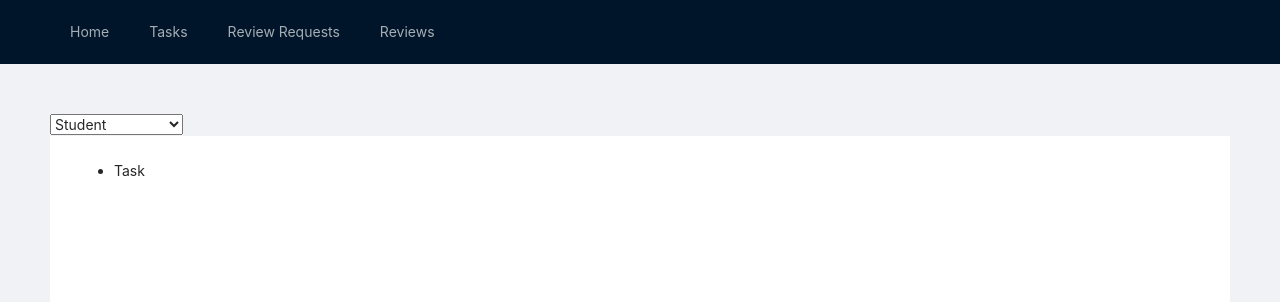
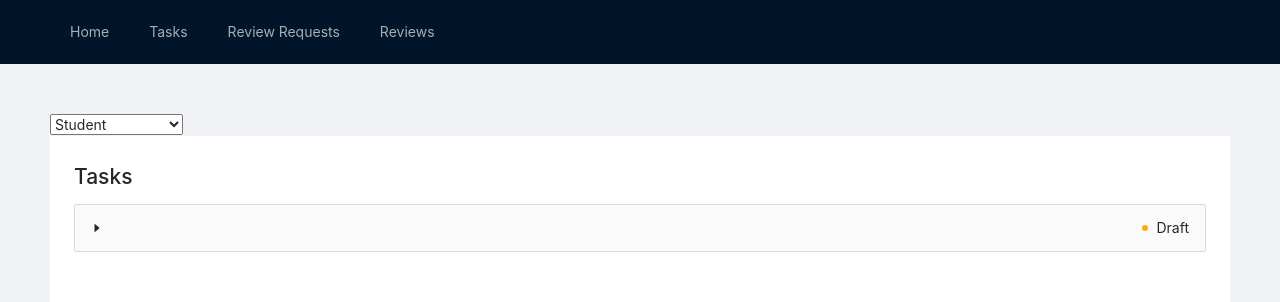
Before and after one commit to lp-msarchitect/x-check-app, a React (Create React App) app: page /tasks in a window 1280 px wide. Shown: the top 302 px of the page. Built offline with nearby package versions, Linux system fonts and the light colour scheme; data requests are answered from the project's data file.

Commit message:
feat: create Tasks, SIngleTask and TaskItemsCategoryList components

```diff
--- /dev/null
+++ b/src/components/SingleTask/SingleTask.tsx
@@ -0,0 +1,36 @@
+import React from 'react';
+import { Task, TaskItem } from '../../models/data-models';
+import TaskItemCategoryList from '../TaskItemCategoryList/TaskItemCategoryList';
+
+interface SingleTaskProps {
+  singleTask: Task;
+}
+
+const SingleTask = ({ singleTask }: SingleTaskProps): JSX.Element => {
+  const [basic, extra, fines]: Array<TaskItem[]> = [[], [], []];
+  singleTask.items.forEach((item) => {
+    switch (item.category) {
+      case 'Basic Scope':
+        basic.push(item);
+        break;
+      case 'Extra Scope':
+        extra.push(item);
+        break;
+      case 'Fines':
+        fines.push(item);
+        break;
+      default:
+        basic.push(item);
+    }
+  });
+
+  return (
+    <>
+      <TaskItemCategoryList items={basic} />
+      <TaskItemCategoryList items={extra} />
+      <TaskItemCategoryList items={fines} />
+    </>
+  );
+};
+
+export default SingleTask;
--- /dev/null
+++ b/src/components/TaskItemCategoryList/TaskItemCategoryList.scss
@@ -0,0 +1,6 @@
+.tasks {
+  h3 {
+    margin-top: 1rem;
+    margin-bottom: 0;
+  }
+}
--- /dev/null
+++ b/src/components/TaskItemCategoryList/TaskItemCategoryList.tsx
@@ -0,0 +1,35 @@
+import React from 'react';
+import { List } from 'antd';
+import { TaskItem } from '../../models/data-models';
+import './TaskItemCategoryList.scss';
+
+const TaskItemCategoryList = ({
+  items,
+}: {
+  items: TaskItem[];
+}): JSX.Element => {
+  return (
+    <div>
+      <h3>{items[0].category}</h3>
+      <List
+        itemLayout="horizontal"
+        dataSource={items}
+        renderItem={(item, i): JSX.Element => (
+          <List.Item>
+            <List.Item.Meta
+              title={`${i + 1}. ${item.title}`}
+              description={item.description}
+            />
+            {item.category !== 'Fines' ? (
+              <div>Max Score: {item.maxScore}</div>
+            ) : (
+              <div>Min Score: {item.minScore}</div>
+            )}
+          </List.Item>
+        )}
+      />
+    </div>
+  );
+};
+
+export default TaskItemCategoryList;
--- /dev/null
+++ b/src/components/Tasks/Tasks.scss
@@ -0,0 +1,3 @@
+.tasks {
+  background: white;
+}
--- a/src/components/Tasks/Tasks.tsx
+++ b/src/components/Tasks/Tasks.tsx
@@ -1,11 +1,63 @@
-import React from 'react';
+import React, { useState, useEffect } from 'react';
+import { Collapse, Badge } from 'antd';
+import { CaretRightOutlined } from '@ant-design/icons';
+import { Task, TaskState } from '../../models/data-models';
+import DataService from '../../services/data-service';
+import SingleTask from '../SingleTask/SingleTask';
+import './Tasks.scss';
 
 const Tasks = (): JSX.Element => {
+  const { Panel } = Collapse;
+  const [tasks, setTasks] = useState<Task[]>([]);
+
+  useEffect(() => {
+    const dataService = new DataService();
+    dataService
+      .getAllTasks()
+      .then((body) => {
+        setTasks(body || []);
+      })
+      .catch((err) => {
+        console.error(err);
+      });
+  }, []);
+
+  const genStateBadge = (state: TaskState): JSX.Element => {
+    switch (state) {
+      case 'DRAFT':
+        return <Badge status="warning" text="Draft" />;
+      case 'PUBLISHED':
+        return <Badge status="success" text="Published" />;
+      case 'ARCHIVED':
+        return <Badge status="default" text="Archived" />;
+      default:
+        return <Badge status="warning" text="Draft" />;
+    }
+  };
+
   return (
-    <div>
-      <ul>
-        <li>Task</li>
-      </ul>
+    <div className="tasks">
+      <h2>Tasks</h2>
+      <Collapse
+        accordion
+        // bordered={false}
+        // ghost
+        expandIcon={({ isActive }): JSX.Element => (
+          <CaretRightOutlined rotate={isActive ? 90 : 0} />
+        )}
+      >
+        {tasks.map((item) => {
+          return (
+            <Panel
+              header={item.title}
+              key={item.id}
+              extra={genStateBadge(item.state)}
+            >
+              <SingleTask singleTask={item} />
+            </Panel>
+          );
+        })}
+      </Collapse>
     </div>
   );
 };
```
